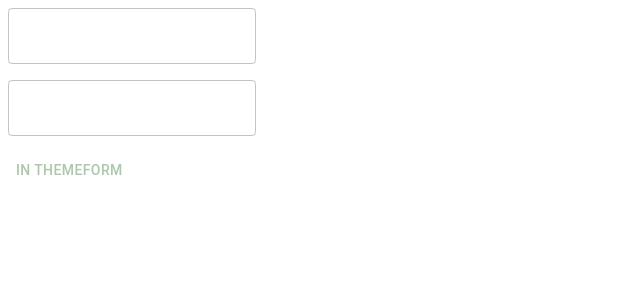
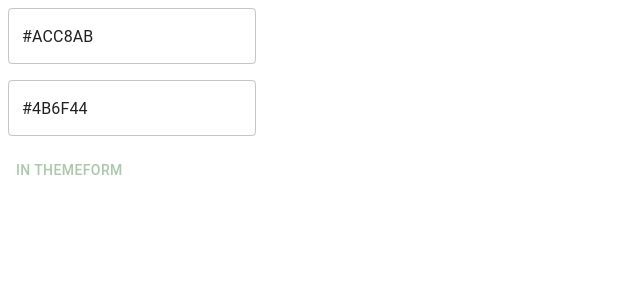
Before and after one commit to matthewbouc/internal-messaging-system, a React (Create React App) app in the folder app/: page /form in a window 1280 px wide. Shown: the top 300 px of the page, without its empty margins (0-640 px from the left). Built offline with nearby package versions, Linux system fonts and the light colour scheme; no server answers; the HTML template or start-up script is replaced by a standard one.

Commit message:
refactored index to push to App, which controls then controls the routes and themes.  useState dictates theme.  Currently setup on client and server.  Need to move to one or other.

```diff
--- a/app/src/App.tsx
+++ b/app/src/App.tsx
@@ -1,42 +1,43 @@
-import React, {useEffect} from 'react';
-import logo from './logo.svg';
+import React, {useEffect, useState} from 'react';
 import './App.css';
-import {Button} from "@mui/material";
-import axios from "axios";
+import {createTheme, ThemeProvider} from "@mui/material";
 
-import Test from './components/Test';
+import {BrowserRouter, Route, Routes} from "react-router-dom";
+import ThemeForm from "./components/ThemeForm";
+import Home from "./components/Home";
+
 
 function App() {
-  useEffect(() => {
-    axios.get('http://localhost:8000/log/success')
-        .then(function (response) {
-          // handle success
-          console.log(response);
-        })
-        .catch(function (error) {
-          // handle error
-          console.log(error);
-        })
-        .then(function () {
-          // always executed
-        });
-    }, []);
-  return (
-    <div className="App">
-      <header className="App-header">
-        <img src={logo} className="App-logo" alt="logo" />
-        <p>
-          Edit <code>src/App.tsx</code> and save to reload.
-        </p>
-        <Button>
-          Learn React
-        </Button>
-        <Test name="Matt" age={22} color="#000" >
-            <h1>"hello"</h1>
-        </Test>
-      </header>
-    </div>
-  );
+
+    const [primary, setPrimary] = useState("#ACC8AB");
+    const [secondary, setSecondary] = useState("#4B6F44");
+
+    const themeObject = {
+        palette: {
+            primary: {
+                //lighter green for primary buttons
+                main: primary || "#ACC8AB",
+            },
+            secondary: {
+                //darker green for nav bar or secondary buttons
+                main: secondary || "#4B6F44",
+            },
+        },
+    };
+
+
+    const themeConfig = createTheme(themeObject);
+
+    return (
+      <ThemeProvider theme={themeConfig}>
+          <BrowserRouter>
+              <Routes>
+                  <Route path="/" element={<Home />} />
+                  <Route path="/form" element={<ThemeForm setSecondary={setSecondary} secondary={secondary} setPrimary={setPrimary} primary={primary} />} />
+              </Routes>
+          </BrowserRouter>
+      </ThemeProvider>
+    );
 }
 
 export default App;
--- /dev/null
+++ b/app/src/components/Home.tsx
@@ -0,0 +1,41 @@
+import React, {useEffect} from 'react';
+import logo from '../logo.svg';
+import {Button} from "@mui/material";
+import axios from "axios";
+
+import Test from './Test';
+
+const Home = () => {
+    useEffect(() => {
+        axios.get('http://localhost:8000/log/success')
+            .then(function (response) {
+                // handle success
+                console.log(response);
+            })
+            .catch(function (error) {
+                // handle error
+                console.log(error);
+            })
+            .then(function () {
+                // always executed
+            });
+    }, []);
+    return (
+        <div className="App">
+            <header className="App-header">
+                <img src={logo} className="App-logo" alt="logo" />
+                <p>
+                    Edit <code>src/App.tsx</code> and save to reload.
+                </p>
+                <Button>
+                    Learn React
+                </Button>
+                <Test name="Matt" age={22} color="#000" >
+                    <h1>"hello"</h1>
+                </Test>
+            </header>
+        </div>
+    );
+}
+
+export default Home;
--- a/app/src/components/ThemeForm.tsx
+++ b/app/src/components/ThemeForm.tsx
@@ -1,21 +1,28 @@
-import React, { useEffect, useState } from "react";
+import React, {Dispatch, SetStateAction, useEffect, useState} from "react";
 import axios from "axios";
 import Box from "@mui/material/Box";
 import Button from "@mui/material/Button";
 import TextField from '@mui/material/TextField';
 
-const ThemeForm = ():JSX.Element => {
+interface Props {
+    primary: string;
+    secondary: string;
+    setSecondary: Dispatch<SetStateAction<string>>;
+    setPrimary: Dispatch<SetStateAction<string>>;
+}
+
+const ThemeForm = (props:Props):JSX.Element => {
 
     const SERVER = "http://localhost:8000/api/userSettings";
-    const [primaryColor, setPrimaryColor] = useState('');
-    const [secondaryColor, setSecondaryColor] = useState('');
+    const [tempPrimary, setTempPrimary] = useState(props.primary);
+    const [tempSecondary, setTempSecondary] = useState(props.secondary);
 
     useEffect(() => {
         axios.get(SERVER)
             .then((response) => {
-                console.log(response);
-                setPrimaryColor(response.data.color1);
-                setSecondaryColor(response.data.color2);
+                //console.log(response);
+                props.setPrimary(response.data.color1);
+                props.setSecondary(response.data.color2);
             })
             .catch((error) => {
                 console.log(error);
@@ -23,10 +30,13 @@ const ThemeForm = ():JSX.Element => {
     }, []);
 
     const onFormSubmit = () => {
-        const colors = {"color1":primaryColor, "color2":secondaryColor};
+        const colors = {"color1":tempPrimary, "color2":tempSecondary};
+
         console.log(colors);
         axios.post(SERVER, colors).then((response) => {
             console.log(response);
+            props.setPrimary(response.data.color1);
+            props.setSecondary(response.data.color2);
         }).catch((error) => {
             console.log(error);
         });
@@ -42,8 +52,8 @@ const ThemeForm = ():JSX.Element => {
             noValidate
             autoComplete="off"
         >
-            <TextField value={primaryColor} onChange={(event)=> setPrimaryColor(event.target.value)}/>
-            <TextField value={secondaryColor} onChange={(event) => setSecondaryColor(event.target.value)} />
+            <TextField value={tempPrimary} onChange={(event)=> setTempPrimary(event.target.value)}/>
+            <TextField value={tempSecondary} onChange={(event) => setTempSecondary(event.target.value)} />
 
             <Button onClick={onFormSubmit}>
                 In ThemeForm
--- a/app/src/index.tsx
+++ b/app/src/index.tsx
@@ -3,36 +3,16 @@ import ReactDOM from 'react-dom/client';
 import './index.css';
 import App from './App';
 import reportWebVitals from './reportWebVitals';
-import {BrowserRouter, Routes, Route} from "react-router-dom";
-import ThemeForm from "./components/ThemeForm";
-import {createTheme, ThemeProvider} from "@mui/material";
 
-const theme = createTheme({
-    palette: {
-        primary: {
-            //lighter green for primary buttons
-            main: "#ACC8AB",
-        },
-        secondary: {
-            //darker green for nav bar or secondary buttons
-            main: "#4B6F44",
-        },
-    },
-});
+
+
 
 const root = ReactDOM.createRoot(
   document.getElementById('root') as HTMLElement
 );
 root.render(
   <React.StrictMode>
-          <ThemeProvider theme={theme}>
-              <BrowserRouter>
-                  <Routes>
-                      <Route path="/" element={<App />} />
-                      <Route path="/form" element={<ThemeForm />} />
-                  </Routes>
-              </BrowserRouter>
-          </ThemeProvider>
+    <App />
   </React.StrictMode>
 );
 
```
Also changed, not shown: 1 other file (tests, documents, lock files or other folders).
